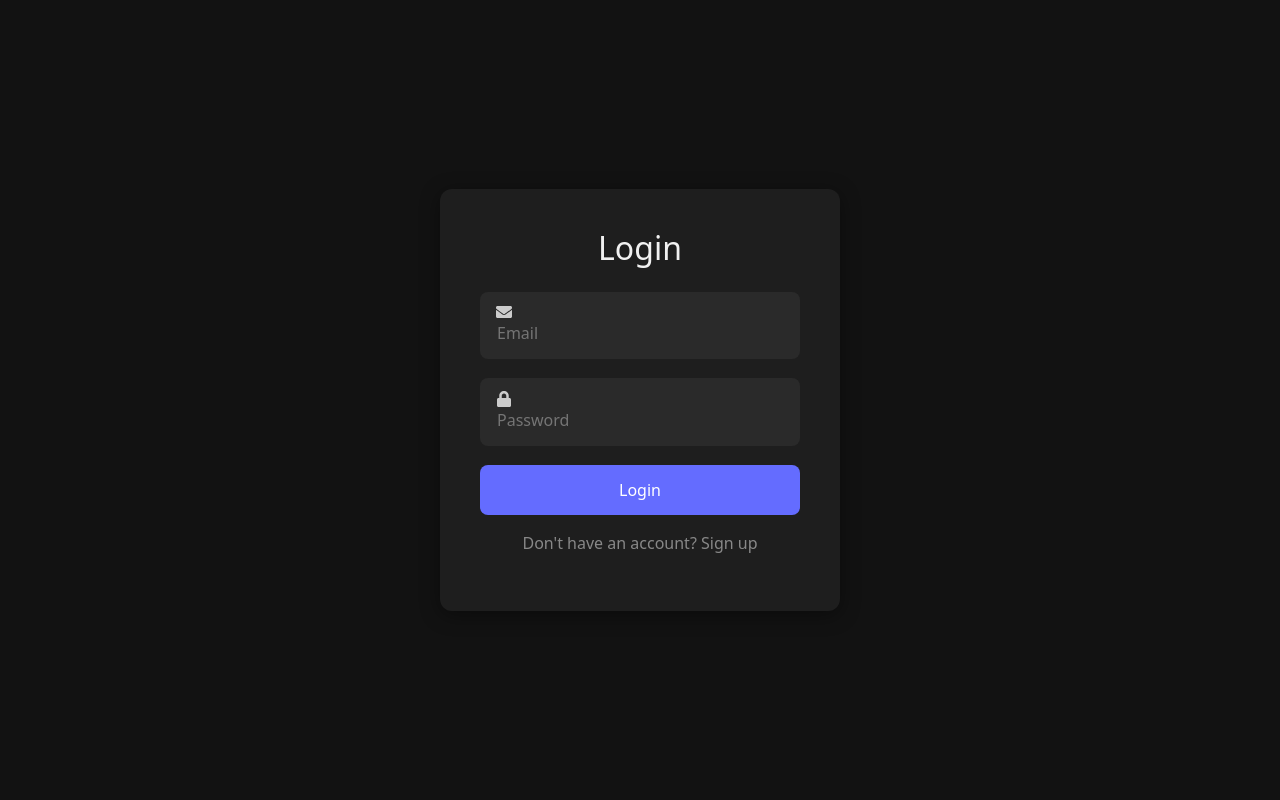
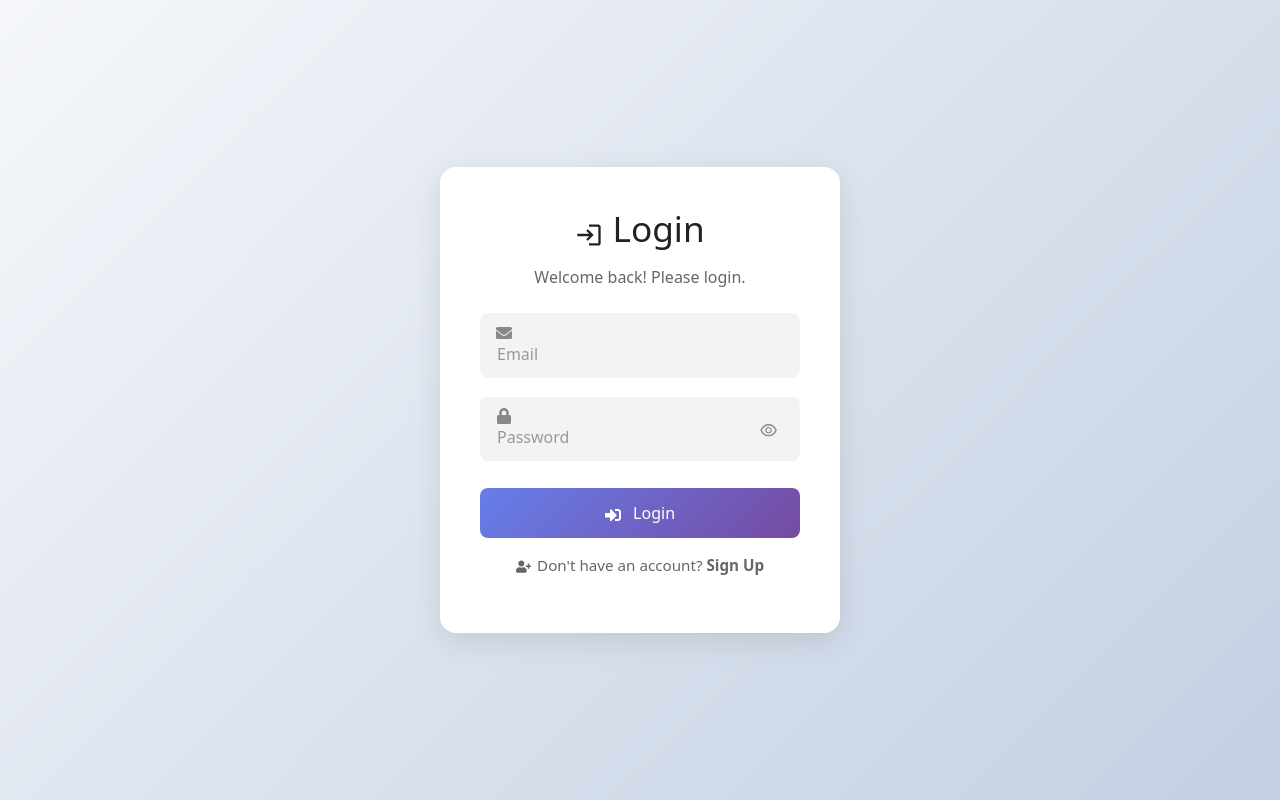
Before and after one commit to Rawan634/Final_React_Project, a React (Vite) app in the folder frontend/: page / in a window 1280 px wide. Built offline with nearby package versions, Linux system fonts and the light colour scheme.

Commit message:
updated the loginsignup UI/UX

```diff
--- a/frontend/src/index.css
+++ b/frontend/src/index.css
@@ -21,6 +21,7 @@ html, body {
 }
 
 body {
+  background-color: transparent;
   min-width: 320px;
   display: flex;
   flex-direction: column;
@@ -121,15 +122,10 @@ button:focus-visible {
 @media (prefers-color-scheme: light) {
   :root {
     color: #213547;
-    background-color: #ffffff;
-  }
-  a:hover {
-    color: #747bff;
-  }
-  button {
-    background-color: #f9f9f9;
+    background-color: transparent; /* <--- make it transparent too */
   }
 }
+
 
 .modal-overlay {
   position: fixed;
@@ -253,3 +249,193 @@ button:focus-visible {
   margin-bottom: 1rem;
   text-align: center;
 }
+
+.animated-card {
+  animation: fadeInUp 0.8s ease forwards;
+  transform: translateY(20px);
+  opacity: 0;
+}
+
+@keyframes fadeInUp {
+  to {
+    transform: translateY(0);
+    opacity: 1;
+  }
+}
+
+.subtitle {
+  text-align: center;
+  font-size: 1rem;
+  color: #b0b0b0;
+  margin-bottom: 2rem;
+}
+
+.input-group input::placeholder {
+  color: #999;
+}
+
+.login-container {
+  display: flex;
+  justify-content: center;
+  align-items: center;
+  height: 100vh;
+  background: linear-gradient(135deg, #f5f7fa 0%, #c3cfe2 100%);
+  color: #333;
+}
+
+.login-card {
+  background: white;
+  padding: 2.5rem;
+  border-radius: 16px;
+  box-shadow: 0 8px 30px rgba(0, 0, 0, 0.1);
+  width: 100%;
+  max-width: 400px;
+  position: relative;
+  overflow: hidden; /* <--- keep it, but... */
+}
+
+
+.parallax-card:hover {
+  transform: translateY(-10px);
+  box-shadow: 0 16px 40px rgba(0, 0, 0, 0.15);
+}
+
+.login-card h2 {
+  margin-bottom: 1rem;
+  text-align: center;
+  font-size: 2.2rem;
+  color: #222;
+}
+
+.subtitle {
+  text-align: center;
+  margin-bottom: 1.5rem;
+  color: #666;
+  font-size: 1rem;
+}
+
+.input-group {
+  display: flex;
+  align-items: center;
+  background-color: #f1f3f5;
+  border-radius: 8px;
+  padding: 0.7rem 1rem;
+  margin-bottom: 1.2rem;
+  position: relative;
+}
+
+.input-group svg {
+  margin-right: 10px;
+  color: #888;
+}
+
+.input-group input {
+  background: transparent;
+  border: none;
+  outline: none;
+  color: #333;
+  width: 100%;
+  font-size: 1rem;
+}
+
+.input-group:hover {
+  background-color: #e2e6ea;
+}
+
+.password-group {
+  position: relative;
+}
+
+.toggle-password {
+  position: absolute;
+  right: 12px;
+  top: 50%;
+  transform: translateY(-50%);
+  cursor: pointer;
+  color: #666;
+  font-size: 1.2rem;
+}
+
+.toggle-password:hover {
+  color: #333;
+}
+
+.submit-btn {
+  width: 100%;
+  background: linear-gradient(135deg, #667eea 0%, #764ba2 100%);
+  color: white;
+  border: none;
+  padding: 0.8rem;
+  font-size: 1rem;
+  border-radius: 8px;
+  cursor: pointer;
+  margin-top: 0.5rem;
+  transition: background 0.3s ease;
+}
+
+.submit-btn:hover {
+  background: linear-gradient(135deg, #5a67d8 0%, #6b46c1 100%);
+}
+
+.switch-link {
+  margin-top: 1rem;
+  color: #666;
+  text-align: center;
+  cursor: pointer;
+  font-size: 0.95rem;
+  transition: color 0.3s ease;
+}
+
+.switch-link:hover {
+  color: #333;
+}
+
+/* Success Message */
+.success-message {
+  color: #28a745;
+  font-size: 0.9rem;
+  margin-bottom: 1rem;
+  text-align: center;
+  display: flex;
+  align-items: center;
+  justify-content: center;
+}
+
+
+.success-message svg {
+  color: #28a745;
+}
+
+/* Error Message */
+.error-message {
+  color: #e74c3c;
+  font-size: 0.9rem;
+  margin-bottom: 1rem;
+  text-align: center;
+  display: flex;
+  justify-content: center;
+  align-items: center;
+}
+
+
+.error-message svg {
+  color: #e74c3c;
+}
+/* Fade-in animation */
+.animated-card {
+  animation: fadeInUp 0.8s ease forwards;
+  transform: translateY(20px);
+  opacity: 0;
+}
+
+@keyframes fadeInUp {
+  to {
+    transform: translateY(0);
+    opacity: 1;
+  }
+}
+
+.login-card > * {
+  position: relative;
+  z-index: 1;
+}
--- a/frontend/src/pages/LoginSignup.jsx
+++ b/frontend/src/pages/LoginSignup.jsx
@@ -1,7 +1,10 @@
 import React, { useState } from "react";
 import { useNavigate } from "react-router-dom";
 import { login, signup } from "../api/auth";
-import { FaUser, FaEnvelope, FaLock } from "react-icons/fa";
+import { FaUser, FaEnvelope, FaLock, FaUserPlus, FaSignInAlt } from "react-icons/fa";
+import { MdOutlineLogin, MdOutlineAppRegistration } from "react-icons/md";
+import { AiOutlineEye, AiOutlineEyeInvisible } from "react-icons/ai";
+import { AiOutlineCheckCircle, AiOutlineCloseCircle } from "react-icons/ai"; // Icons for success and error
 
 const LoginSignup = () => {
   const [isLogin, setIsLogin] = useState(true);
@@ -11,12 +14,16 @@ const LoginSignup = () => {
     password: "",
   });
   const [error, setError] = useState("");
+  const [success, setSuccess] = useState(""); // New state for success message
+  const [showPassword, setShowPassword] = useState(false);
   const navigate = useNavigate();
 
   const toggleForm = () => {
     setIsLogin(!isLogin);
     setError("");
+    setSuccess(""); // Reset success message when toggling
     setFormData({ username: "", email: "", password: "" });
+    setShowPassword(false);
   };
 
   const handleChange = (e) => {
@@ -36,18 +43,38 @@ const LoginSignup = () => {
         navigate("/home");
       } else {
         await signup(formData);
-        setError("Signup successful! Please login.");
+        setSuccess("Signup successful! Please login.");
         setIsLogin(true);
+        setError(""); // Clear any previous errors on success
       }
     } catch (err) {
       setError(err.response?.data?.msg || "Something went wrong");
+      setSuccess(""); // Clear success message if there's an error
+      // Hide the error message after 3 seconds
+      setTimeout(() => {
+        setError("");
+      }, 3000);
     }
   };
 
   return (
     <div className="login-container">
-      <div className="login-card">
-        <h2>{isLogin ? "Login" : "Sign Up"}</h2>
+      <div className="login-card animated-card parallax-card">
+        <h2>
+          {isLogin ? (
+            <>
+              <MdOutlineLogin size={28} style={{ marginBottom: "-5px" }} /> Login
+            </>
+          ) : (
+            <>
+              <MdOutlineAppRegistration size={28} style={{ marginBottom: "-5px" }} /> Sign Up
+            </>
+          )}
+        </h2>
+        <p className="subtitle">
+          {isLogin ? "Welcome back! Please login." : "Create a new account."}
+        </p>
+
         <form onSubmit={handleSubmit}>
           {!isLogin && (
             <div className="input-group">
@@ -73,24 +100,67 @@ const LoginSignup = () => {
               required
             />
           </div>
-          <div className="input-group">
+          <div className="input-group password-group">
             <FaLock />
             <input
-              type="password"
+              type={showPassword ? "text" : "password"}
               name="password"
               placeholder="Password"
               value={formData.password}
               onChange={handleChange}
               required
             />
+            <span
+              className="toggle-password"
+              onClick={() => setShowPassword((prev) => !prev)}
+            >
+              {showPassword ? <AiOutlineEyeInvisible /> : <AiOutlineEye />}
+            </span>
           </div>
-          {error && <p className="error-message">{error}</p>}
+
+          {/* Conditionally render error or success message */}
+          {(error || success) && (
+            <div className="message-container">
+              {error && (
+                <p className="error-message">
+                  <AiOutlineCloseCircle size={20} style={{ marginRight: "8px" }} />
+                  {error}
+                </p>
+              )}
+              {success && (
+                <p className="success-message">
+                  <AiOutlineCheckCircle size={20} style={{ marginRight: "8px" }} />
+                  {success}
+                </p>
+              )}
+            </div>
+          )}
+
           <button type="submit" className="submit-btn">
-            {isLogin ? "Login" : "Sign Up"}
+            {isLogin ? (
+              <>
+                <FaSignInAlt style={{ marginRight: "8px" }} /> Login
+              </>
+            ) : (
+              <>
+                <FaUserPlus style={{ marginRight: "8px" }} /> Sign Up
+              </>
+            )}
           </button>
         </form>
+
         <p onClick={toggleForm} className="switch-link">
-          {isLogin ? "Don't have an account? Sign up" : "Already have an account? Login"}
+          {isLogin ? (
+            <>
+              <FaUserPlus style={{ marginRight: "6px" }} />
+              Don't have an account? <strong>Sign Up</strong>
+            </>
+          ) : (
+            <>
+              <FaSignInAlt style={{ marginRight: "6px" }} />
+              Already have an account? <strong>Login</strong>
+            </>
+          )}
         </p>
       </div>
     </div>
```
Also changed, not shown: 1 other file (tests, documents, lock files or other folders).
